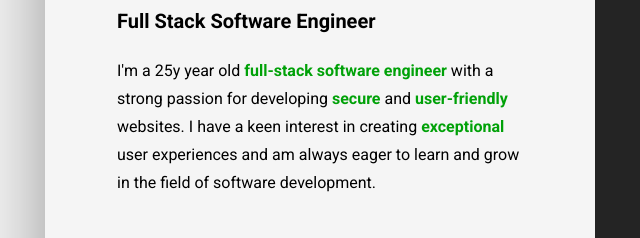
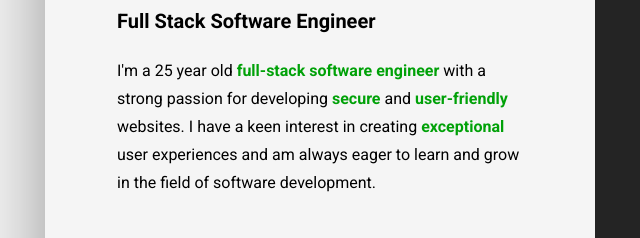
Before and after one commit to KobeWan-Kenobi/advanced-eportfolio, a plain HTML site: page index.html in a window 1280 px wide. Shown: the part 254-492 px from the top of the page, 45-685 px from the left. Drawn offline with Linux system fonts and the light colour scheme.

Commit message:
fixed typo in intro text

```diff
--- a/index.html
+++ b/index.html
@@ -93,7 +93,7 @@
             Full Stack Software Engineer
           </h4>
           <p class="modal__paragraph">
-            I'm a 25y year old
+            I'm a 25 year old
             <b class="green">full-stack software engineer</b> with a strong
             passion for developing <b class="green">secure</b> and
             <b class="green">user-friendly</b> websites. I have a keen interest
```
